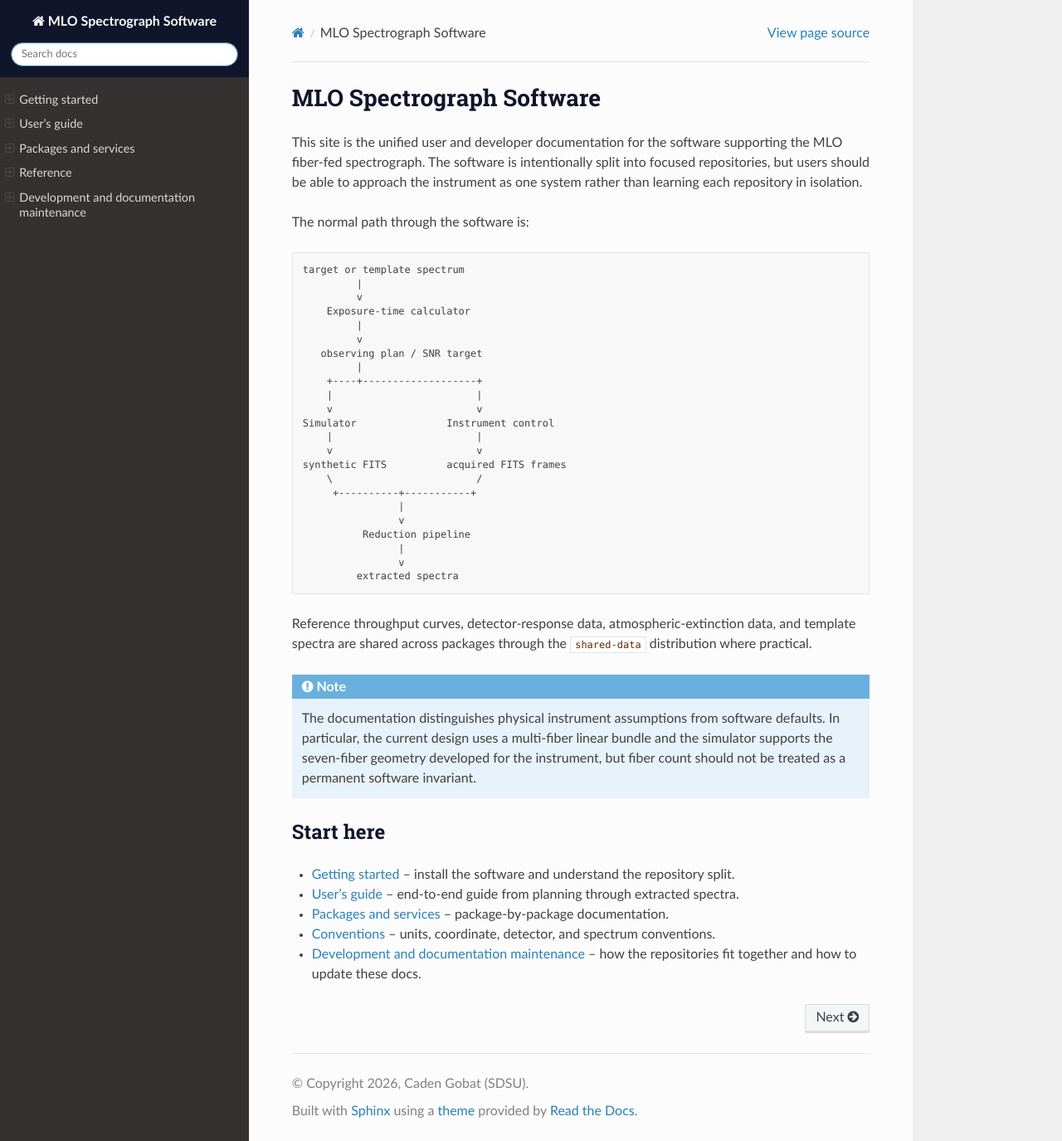
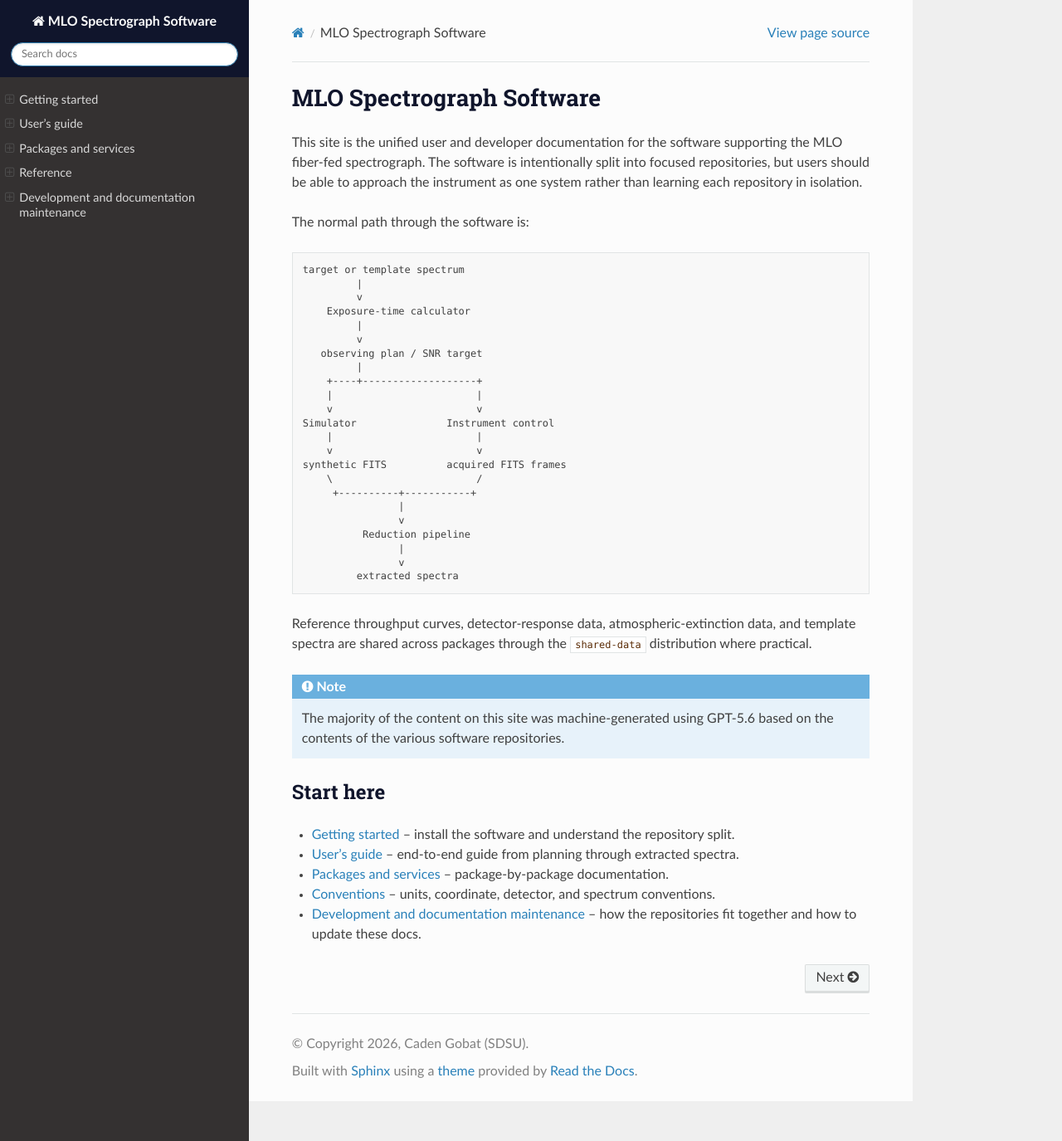
Before and after one commit to MLO-Claud-Spectrograph/docs, a Sphinx documentation site: the page built from docs/index.rst, in a window 1280 px wide and 1375 px high. Shown: the whole window at 83% size. Built offline with Sphinx 7.4.7 and the Read the Docs theme 3.1.0, drawn with Linux system fonts in a browser that asks for light colours.

Commit message:
Add AI disclosure

```diff
--- a/docs/index.rst
+++ b/docs/index.rst
@@ -40,11 +40,8 @@ data, and template spectra are shared across packages through the
 
 .. note::
 
-   The documentation distinguishes physical instrument assumptions from
-   software defaults. In particular, the current design uses a multi-fiber
-   linear bundle and the simulator supports the seven-fiber geometry developed
-   for the instrument, but fiber count should not be treated as a permanent
-   software invariant.
+   The majority of the content on this site was machine-generated using GPT-5.6
+   based on the contents of the various software repositories.
 
 Start here
 ----------
```
